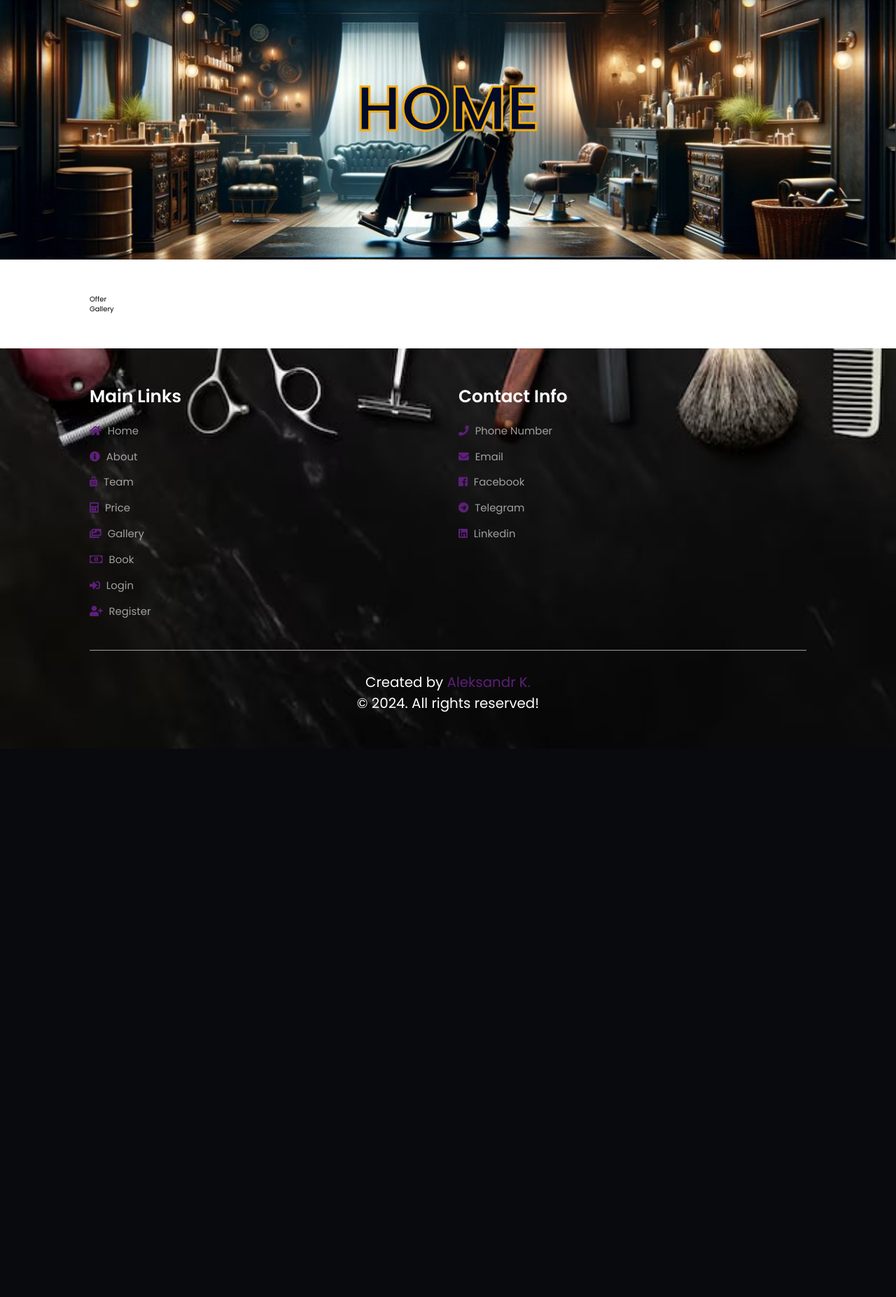
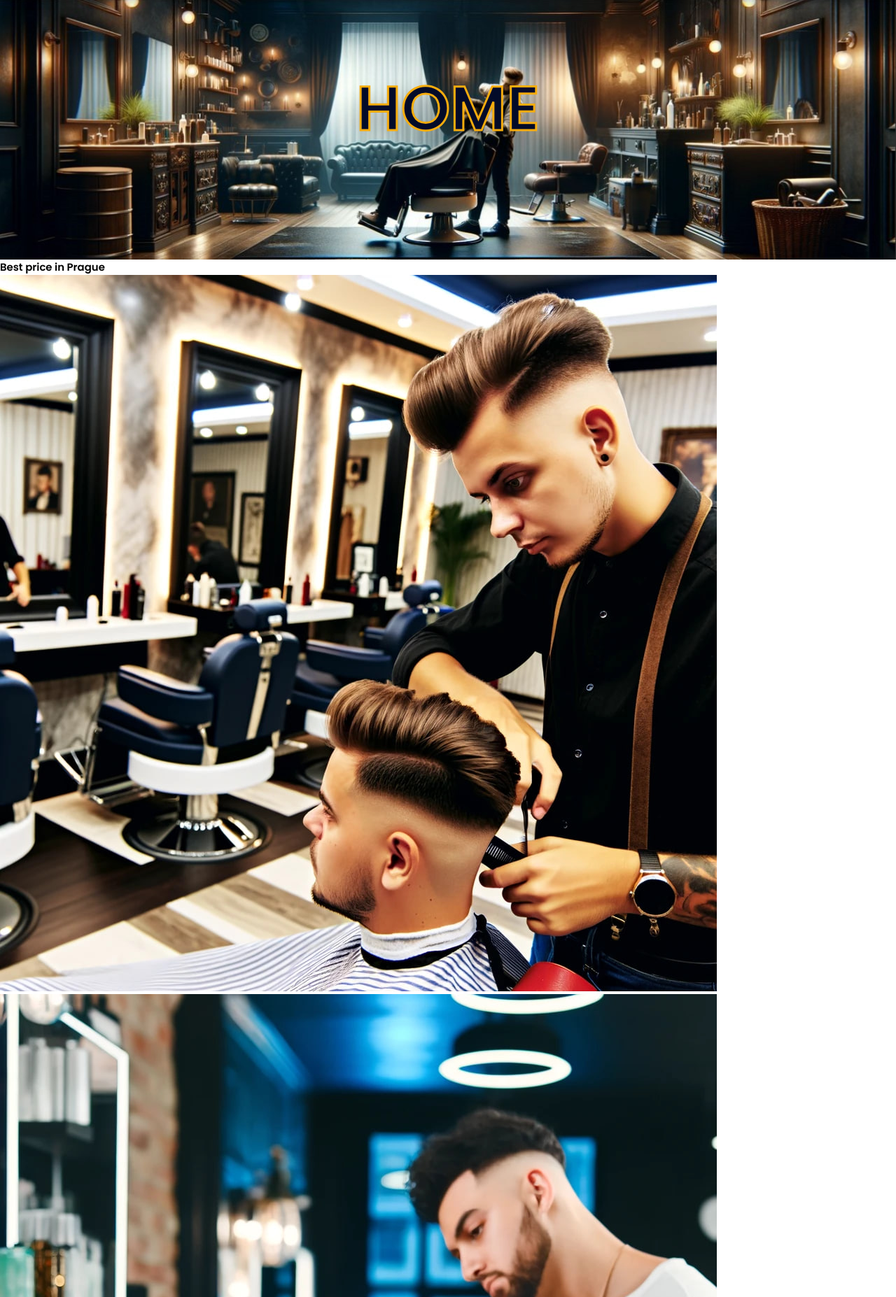
Before and after one commit to mathewtroy/barber, a PHP site: page /home.php in a window 1280 px wide. Shown: the part 66-1920 px from the top of the page at 70% size. Before the commit the page ends 1136 px from the top, so only its background shows below. Run offline with PHP 8.4, Linux system fonts and the light colour scheme; some libraries are stand-ins or nearby versions.

Commit message:
upgrade Home page

```diff
--- a/home.php
+++ b/home.php
@@ -29,19 +29,47 @@
          </div>
       </div>
 
-      <section>
+      <section class="home">
 
-         <div>
-            Offer
+      <h2 class="heading-title">Best price in Prague</h2>
+
+         <div class="box-container">
+
+         <div class="box">
+               <div class="image">
+                  <img src="./static/img/gal/barber1.jpg">
+               </div>
+            </div>
+
+            <div class="box">
+               <div class="image">
+                  <img src="./static/img/gal/barber2.jpg">
+               </div>
+            </div>
+
+            <div class="box">
+               <div class="image">
+                  <img src="./static/img/gal/barber3.jpg">
+               </div>
+            </div>
+
+            <div class="box">
+               <div class="image">
+                  <img src="./static/img/gal/barber4.jpg">
+               </div>
+            </div>
+
          </div>
 
-         <div>
-            Gallery
+         <div class="content">
+            <h3>up to 25% off</h3>
+            <p>Book now and you will get discount</p>
+            <p>Or Invite a friend you will also get a discount</p>
+            <a href="book.php" class="btn">Book now</a>
          </div>
 
 
       </section>
-
 
       <!-- Import footer section from PHP file -->
       <?php require "inc/_footer.php" ?>
```
